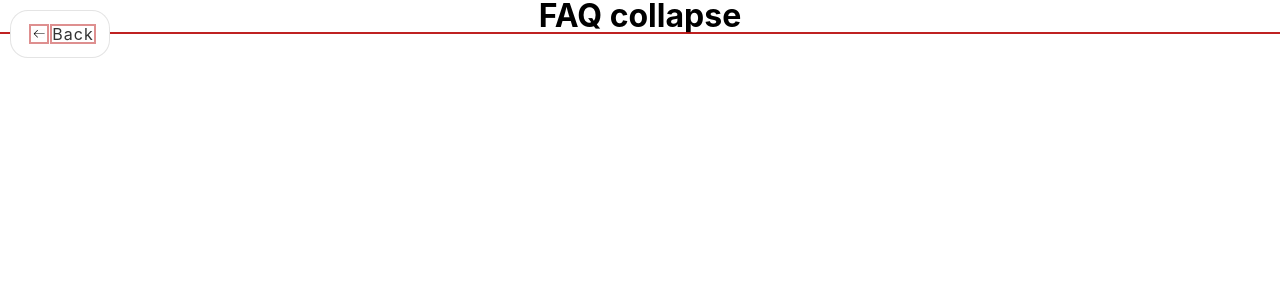
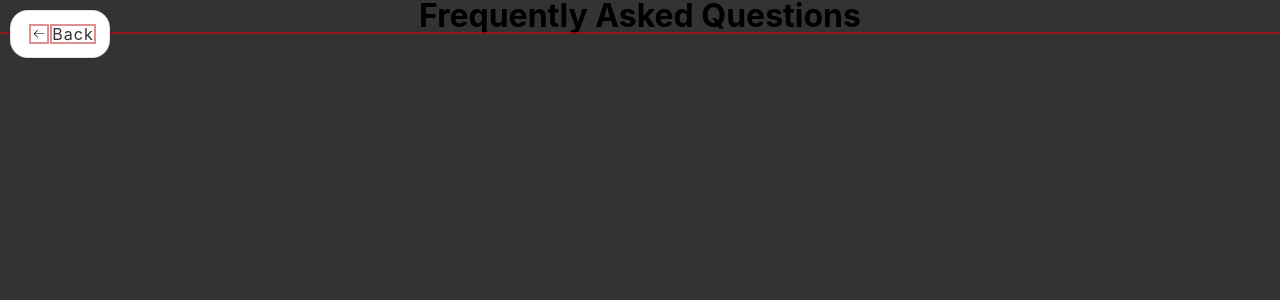
Before and after one commit to jorgehenrrique/50projects-react, a React (Vite) app: page /50projects-react/pages/12-faq-collapse in a window 1280 px wide. Shown: the top 300 px of the page. Built offline with nearby package versions, Linux system fonts and the light colour scheme; a web font is replaced by a local one.

Commit message:
fix: css proj 10

```diff
--- a/src/pages/10-dad-jokes/Dadjokes.css
+++ b/src/pages/10-dad-jokes/Dadjokes.css
@@ -34,6 +34,7 @@
   background-color: #ff4500;
   cursor: pointer;
   box-shadow: 0 2px 4px rgba(0, 0, 0, 0.5);
+  color: #fff;
 }
 .container-10 button:active {
   transform: scale(0.96);
--- a/src/pages/12-faq-collapse/FAQcollapse.css
+++ b/src/pages/12-faq-collapse/FAQcollapse.css
@@ -0,0 +1,6 @@
+.body-12 {
+  background-color: #333;
+  height: 100vh;
+}
+.container-12 {
+}
--- a/src/pages/12-faq-collapse/FAQcollapse.jsx
+++ b/src/pages/12-faq-collapse/FAQcollapse.jsx
@@ -8,7 +8,9 @@ export default function FAQcollapse() {
 
   return (
     <div className="body-12">
-      <h1>FAQ collapse</h1>
-    </div >
+      <div className="container-12">
+        <h1>Frequently Asked Questions</h1>
+      </div >
+    </div>
   );
 }
```
